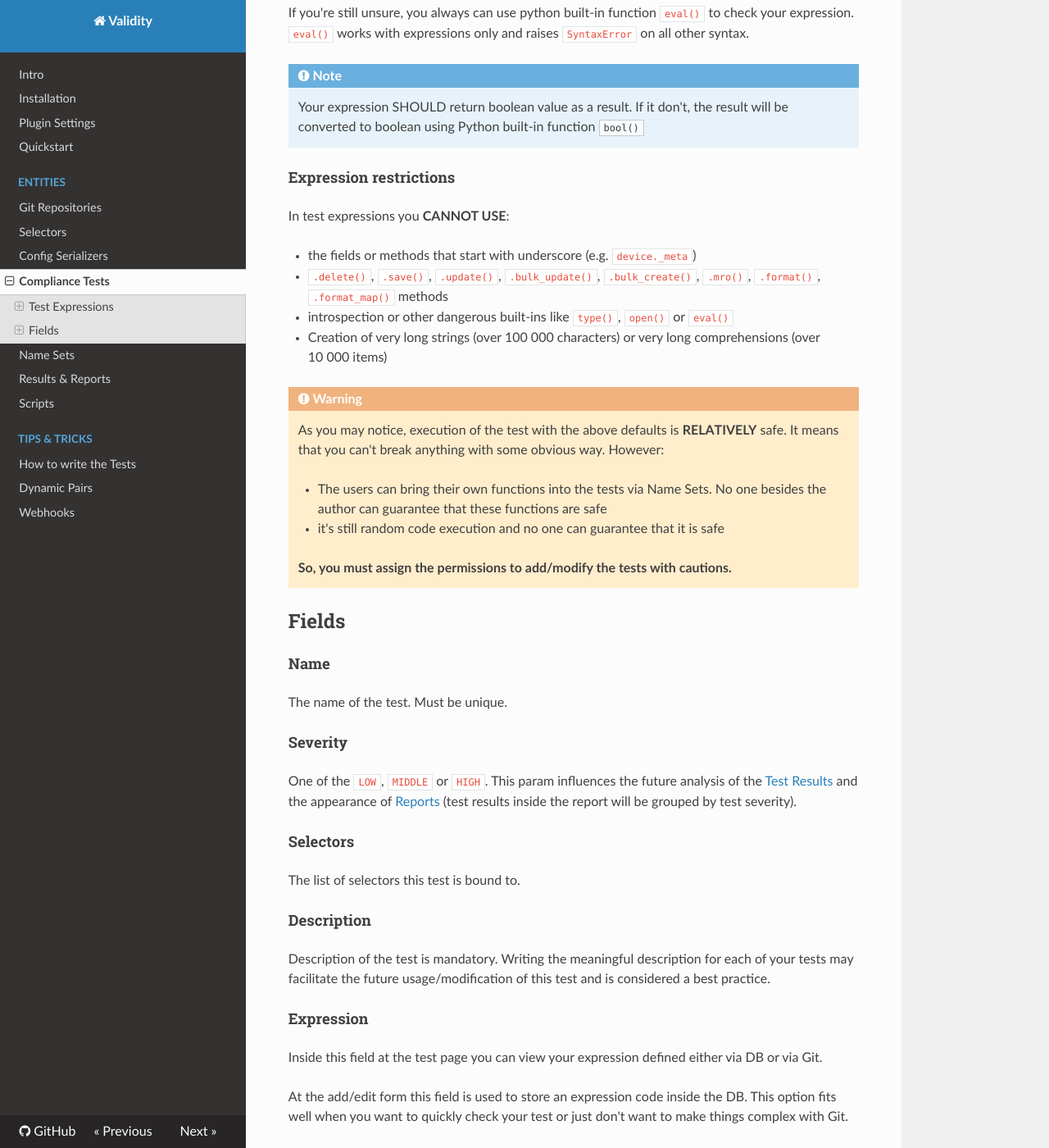
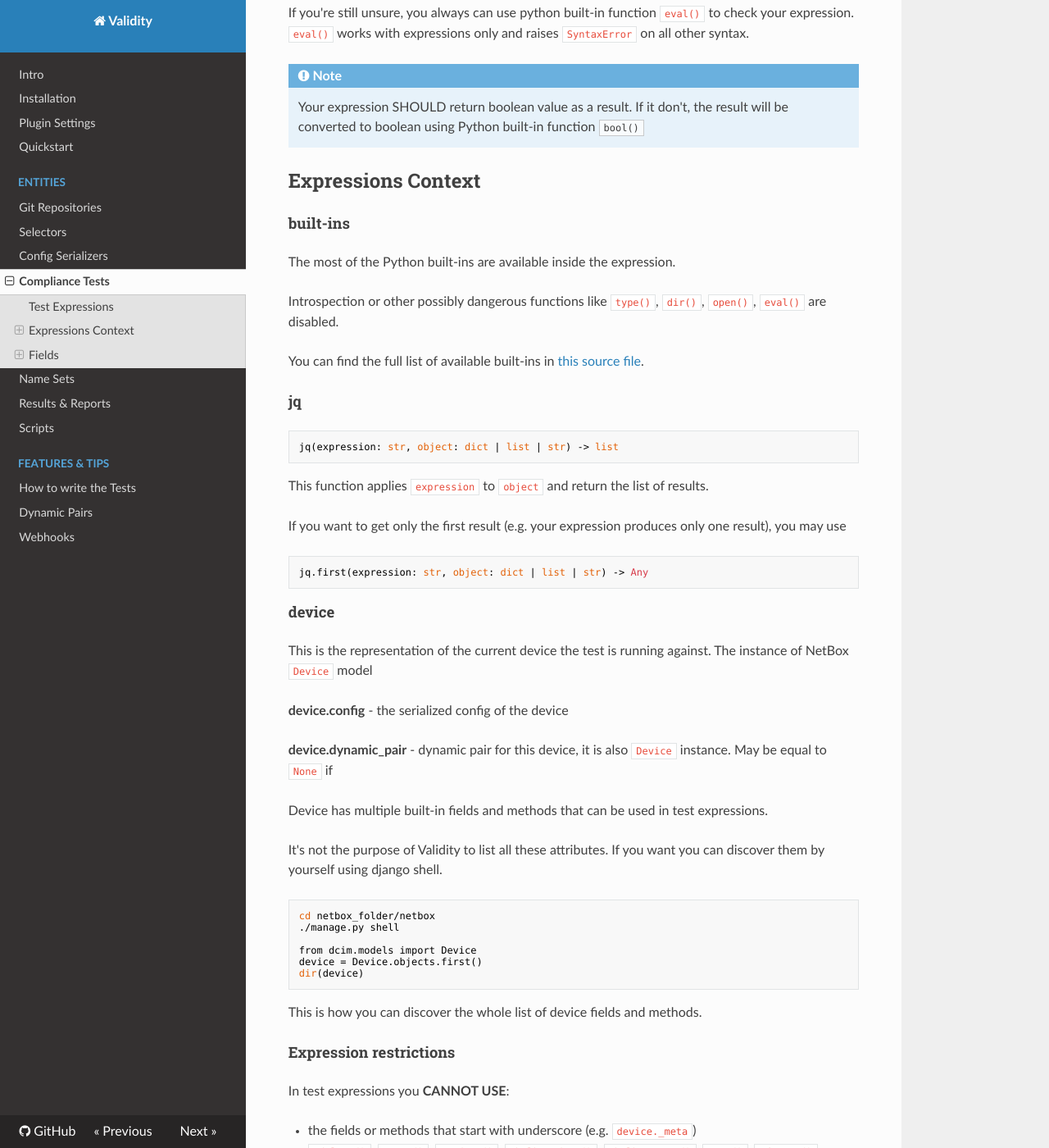
Before and after one commit to amyasnikov/validity, an MkDocs documentation site: the page built from docs/entities/tests.md, in a window 1280 px wide and 1400 px high, scrolled down 789 px. Shown: the whole window at 82% size. Built offline with MkDocs 1.6.1, drawn with Linux system fonts in a browser that asks for light colours; nearby versions of some CDN libraries; some of the changed text lies outside the part shown.

````diff
--- a/docs/entities/tests.md
+++ b/docs/entities/tests.md
@@ -27,6 +27,56 @@ If you're still unsure, you always can use python built-in function `eval()` to
 !!! note
     Your expression SHOULD return boolean value as a result. If it don't, the result will be converted to boolean using Python built-in function `bool()`
 
+
+## Expressions Context
+
+#### built-ins
+
+The most of the Python built-ins are available inside the expression.
+
+Introspection or other possibly dangerous functions like `type()`, `dir()`, `open()`, `eval()` are disabled.
+
+You can find the full list of available built-ins in [this source file](https://github.com/amyasnikov/validity/blob/master/validity/config_compliance/eval/default_nameset.py).
+
+
+#### jq
+
+```python
+jq(expression: str, object: dict | list | str) -> list
+```
+
+This function applies `expression` to `object` and return the list of results.
+
+If you want to get only the first result (e.g. your expression produces only one result), you may use
+
+```python
+jq.first(expression: str, object: dict | list | str) -> Any
+```
+
+#### device
+
+This is the representation of the current device the test is running against. The instance of NetBox `Device` model
+
+**device.config** - the serialized config of the device
+
+**device.dynamic_pair** - dynamic pair for this device, it is also `Device` instance. May be equal to `None` if
+
+Device has multiple built-in fields and methods that can be used in test expressions.
+
+It's not the purpose of Validity to list all these attributes. If you want you can discover them by yourself using django shell.
+
+```
+cd netbox_folder/netbox
+./manage.py shell
+
+from dcim.models import Device
+device = Device.objects.first()
+dir(device)
+```
+
+This is how you can discover the whole list of device fields and methods.
+
+
 #### Expression restrictions
 
 In test expressions you **CANNOT USE**:
@@ -34,7 +84,7 @@ In test expressions you **CANNOT USE**:
 * the fields or methods that start with underscore (e.g. `device._meta`)
 * `.delete()`, `.save()`, `.update()`, `.bulk_update()`, `.bulk_create()`, `.mro()`, `.format()`, `.format_map()` methods
 * introspection or other dangerous built-ins like `type()`, `open()` or `eval()`
-* Creation of very long strings (over 100&nbsp;000 characters) or very long comprehensions (over 10&nbsp;000 items)
+* Creation of very long strings (over 1&nbsp;000&nbsp;000 characters) or very long comprehensions (over 100&nbsp;000 items)
 
 !!! Warning
     As you may notice, execution of the test with the above defaults is **RELATIVELY** safe. It means that you can't break anything with some obvious way. However:
--- a/mkdocs.yml
+++ b/mkdocs.yml
@@ -14,10 +14,10 @@ nav:
     - Name Sets: entities/namesets.md
     - Results & Reports: entities/results_and_reports.md
     - Scripts: entities/scripts.md
-  - Tips & Tricks:
-    - How to write the Tests: tips_tricks/howto_write_tests.md
-    - Dynamic Pairs: tips_tricks/dynamic_pairs.md
-    - Webhooks: tips_tricks/webhooks.md
+  - Features & Tips:
+    - How to write the Tests: features/howto_write_tests.md
+    - Dynamic Pairs: features/dynamic_pairs.md
+    - Webhooks: features/webhooks.md
 
 markdown_extensions:
   - admonition
````
Also changed, not shown: docs/entities/results_and_reports.md (+2 -2 lines), docs/entities/selectors.md (+1 -1 lines), docs/features/howto_write_tests.md (added, +193 -0 lines), docs/tips_tricks/howto_write_tests.md (deleted, +0 -3 lines), docs/features/dynamic_pairs.md (renamed from docs/tips_tricks/dynamic_pairs.md), docs/features/webhooks.md (renamed from docs/tips_tricks/webhooks.md), 4 other files.
